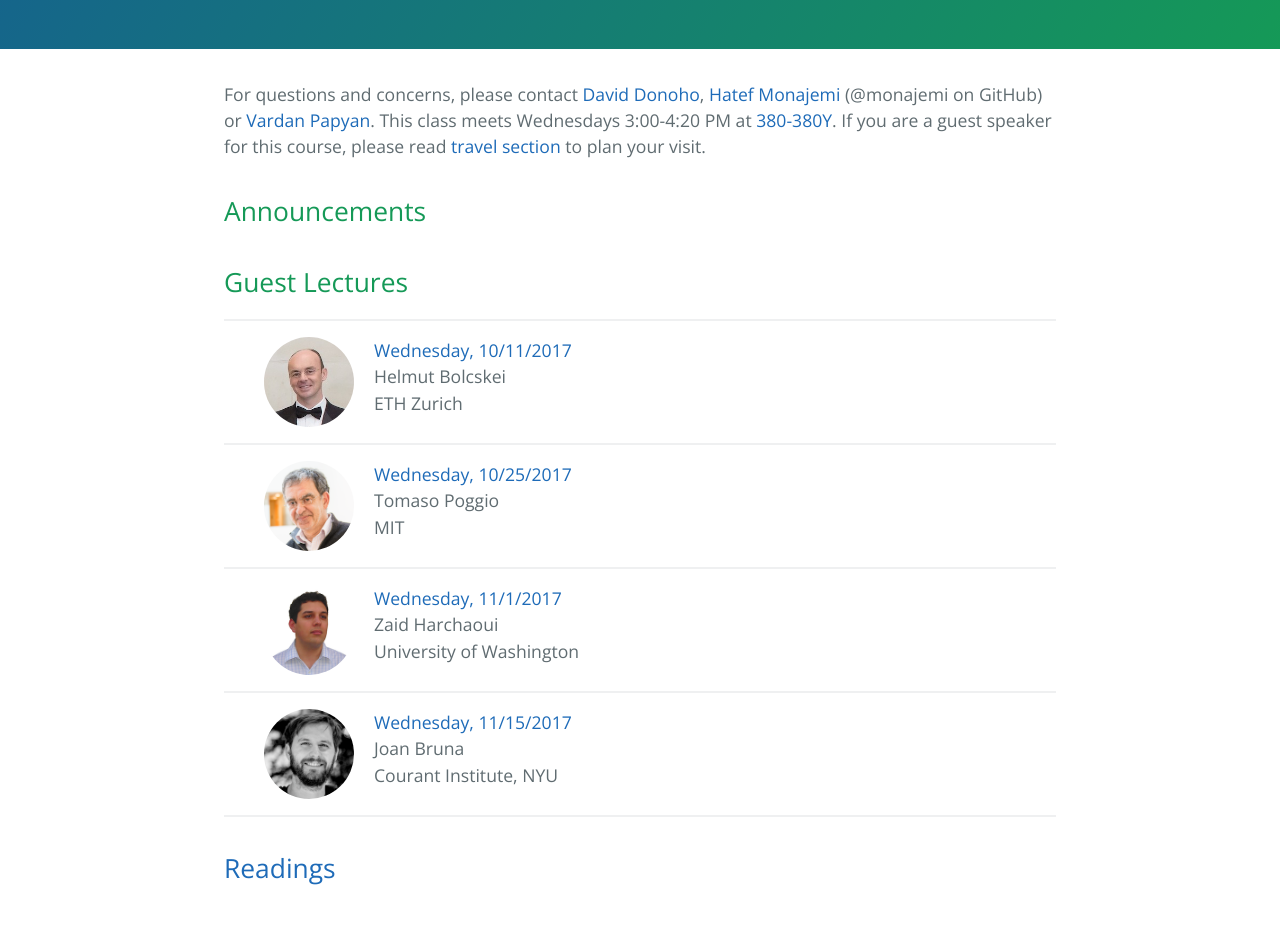
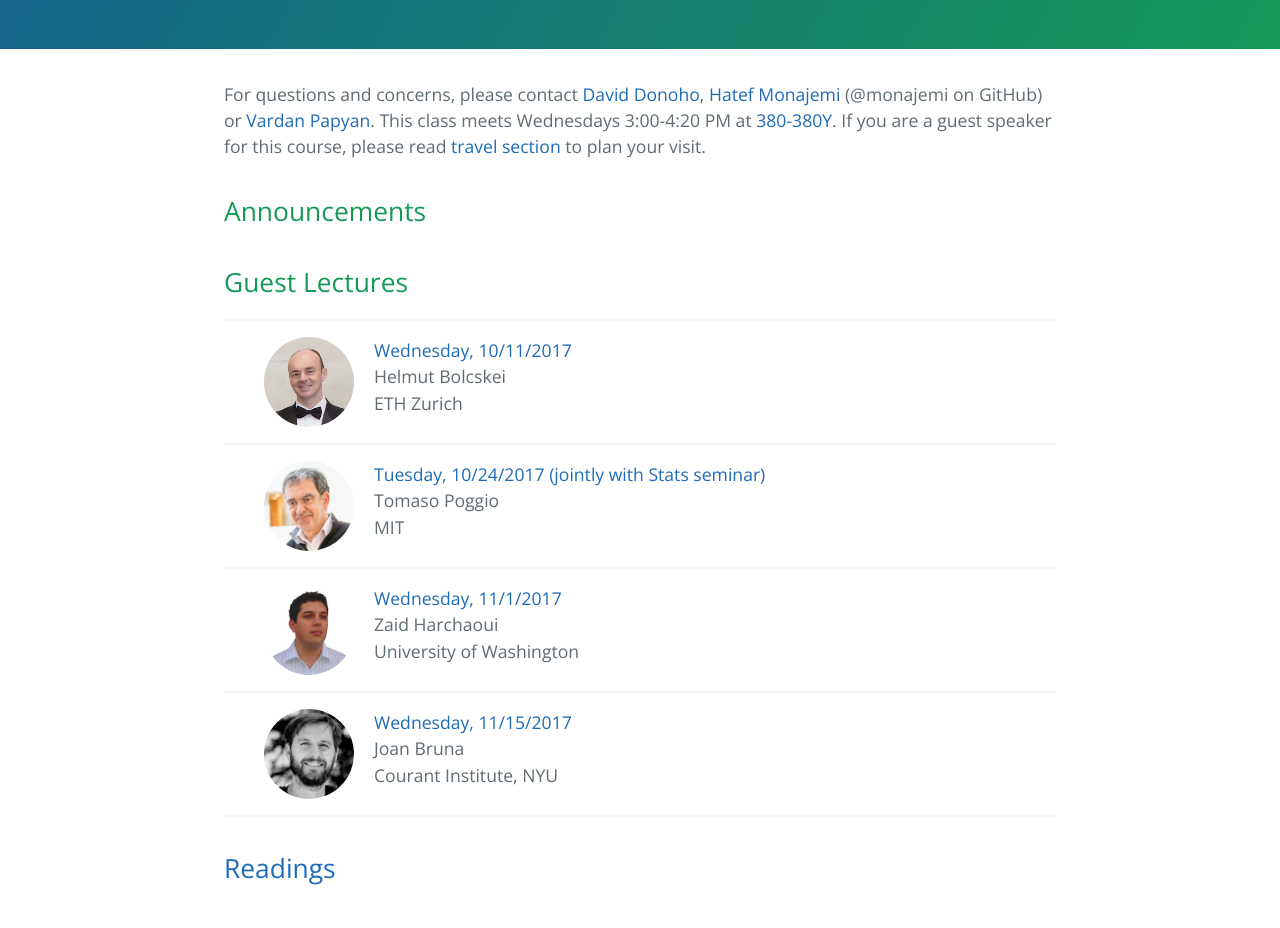
Before and after one commit to stats385/stats385.github.io, a Jekyll site: the page built from index.md, in a window 1280 px wide. Shown: the part 628-1556 px from the top of the page. Built offline with Jekyll 4.4.1, drawn with Linux system fonts in a browser that asks for light colours; the repository's description, which GitHub fills in, is left out.

Commit message:
poggio date changed

```diff
--- a/index.md
+++ b/index.md
@@ -27,7 +27,7 @@ For questions and concerns, please contact [David Donoho](https://profiles.stanf
 <img src="assets/img/poggio.png">
 </div>
 <div class="card">
-<a class="talkdate" href="./poggio_lecture"> Wednesday, 10/25/2017</a> <br>
+<a class="talkdate" href="./poggio_lecture"> Tuesday, 10/24/2017 (jointly with Stats seminar)</a> <br>
 <span class="speaker">Tomaso Poggio</span> <br>
 <span class="speakerposition">MIT</span>
 </div>
```
